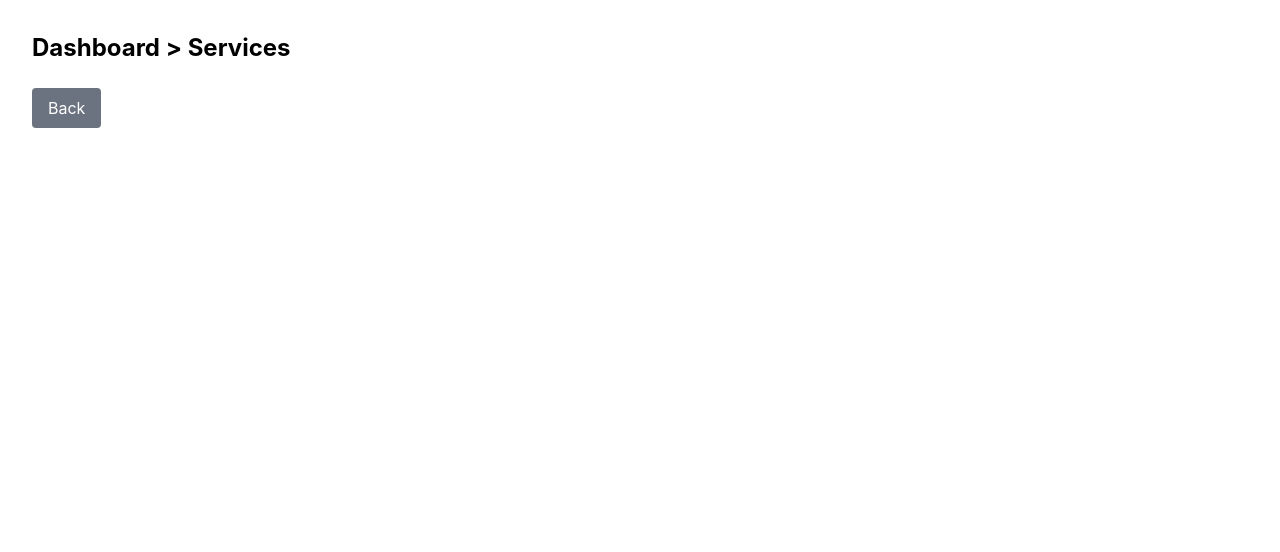
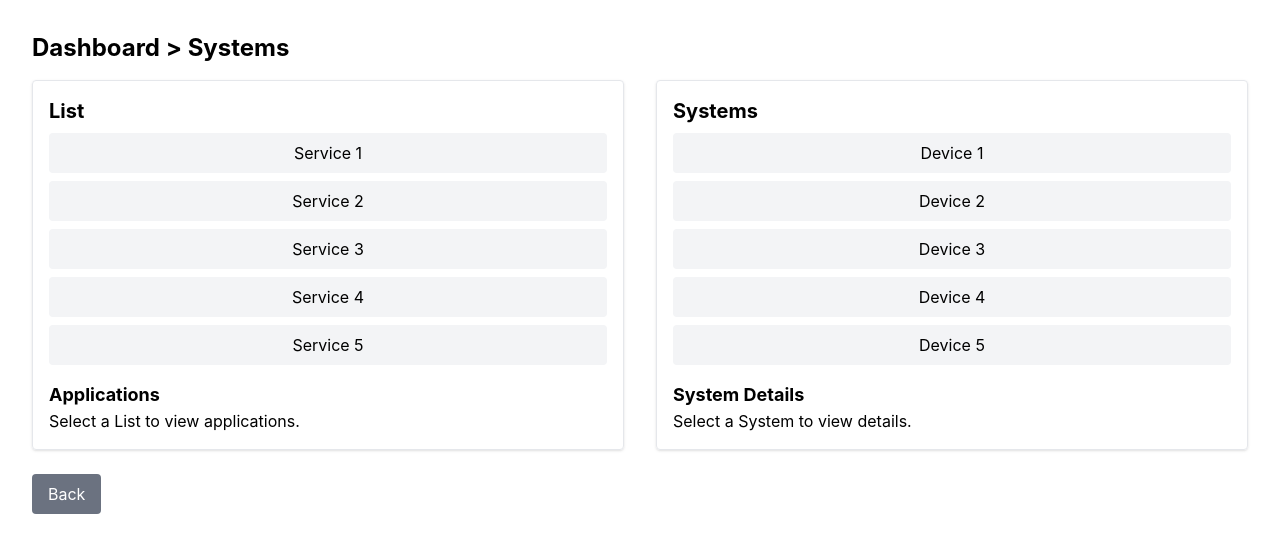
Before and after one commit to helenzhangyc/HackaTuLuWonderland, a React (Create React App) app in the folder wonderland_frontend/: page /services in a window 1280 px wide. Shown: the top 552 px of the page. Built offline with nearby package versions, Linux system fonts and the light colour scheme.

Commit message:
finished services page

```diff
--- a/wonderland_frontend/src/components/Services.js
+++ b/wonderland_frontend/src/components/Services.js
@@ -1,8 +1,117 @@
+import React, { useState } from "react";
+
 function Services() {
+    const [activeListItem, setActiveListItem] = useState(null);
+    const [activeSystemItem, setActiveSystemItem] = useState(null);
+
+    const listButtons = ["Service 1", "Service 2", "Service 3", "Service 4", "Service 5"];
+    const systemButtons = ["Device 1", "Device 2", "Device 3", "Device 4", "Device 5"];
+
+    const applicationsPlaceholder = {
+        "Service 1": [
+            { name: "Application A", affected: true, count: 3 },
+            { name: "Application B", affected: false },
+        ],
+        "Service 2": [
+            { name: "Application C", affected: true, count: 5 },
+            { name: "Application D", affected: false },
+        ],
+        // Add more placeholders for "List 3", etc.
+    };
+
+    const systemDetailsPlaceholder = {
+        "Device 1": [
+            { id: 1, type: "Type A", location: "Location A", ip: "192.0.2.1", serviceApp: "App A" },
+        ],
+        "Device 2": [
+            { id: 2, type: "Type B", location: "Location B", ip: "192.0.2.2", serviceApp: "App B" },
+        ],
+        // Add more placeholders for "System 3", etc.
+    };
+
+    const renderApplications = () => {
+        const data = applicationsPlaceholder[activeListItem] || [];
+        return (
+            <ul>
+                {data.map((app, index) => (
+                    <li
+                        key={index}
+                        className={`p-2 ${app.affected ? "text-red-600" : ""}`}
+                    >
+                        {app.name} {app.affected && `(${app.count})`}
+                        <br />
+                        <span className="text-sm">
+                            {app.affected ? "Affected" : "Not Affected"}
+                        </span>
+                    </li>
+                ))}
+            </ul>
+        );
+    };
+
+    const renderSystemDetails = () => {
+        const data = systemDetailsPlaceholder[activeSystemItem] || [];
+        return (
+            <div>
+                {data.map((system, index) => (
+                    <div key={index} className="mb-4">
+                        <h5 className="font-bold">Device {system.id}</h5>
+                        <p>Type: {system.type}</p>
+                        <p>Location: {system.location}</p>
+                        <p>IP: {system.ip}</p>
+                        <p>Service/App: {system.serviceApp}</p>
+                    </div>
+                ))}
+            </div>
+        );
+    };
+
     return (
         <div>
-            <h3 className="text-2xl font-bold">Dashboard &gt; Services</h3>
-            {/* Add your services content here */}
+            <h3 className="text-2xl font-bold">Dashboard &gt; Systems</h3>
+            <div className="grid grid-cols-2 gap-8 mt-4">
+                {/* List Section */}
+                <div className="p-4 border rounded shadow">
+                    <h4 className="text-xl font-bold mb-2">List</h4>
+                    <div>
+                        {listButtons.map((item, index) => (
+                            <button
+                                key={index}
+                                onClick={() => setActiveListItem(item)}
+                                className={`block w-full p-2 mb-2 rounded ${activeListItem === item ? "bg-blue-300" : "bg-gray-100"
+                                    }`}
+                            >
+                                {item}
+                            </button>
+                        ))}
+                    </div>
+                    <div className="mt-4">
+                        <h5 className="text-lg font-bold">Applications</h5>
+                        {activeListItem ? renderApplications() : <p>Select a List to view applications.</p>}
+                    </div>
+                </div>
+
+                {/* Systems Section */}
+                <div className="p-4 border rounded shadow">
+                    <h4 className="text-xl font-bold mb-2">Systems</h4>
+                    <div>
+                        {systemButtons.map((item, index) => (
+                            <button
+                                key={index}
+                                onClick={() => setActiveSystemItem(item)}
+                                className={`block w-full p-2 mb-2 rounded ${activeSystemItem === item ? "bg-blue-300" : "bg-gray-100"
+                                    }`}
+                            >
+                                {item}
+                            </button>
+                        ))}
+                    </div>
+                    <div className="mt-4">
+                        <h5 className="text-lg font-bold">System Details</h5>
+                        {activeSystemItem ? renderSystemDetails() : <p>Select a System to view details.</p>}
+                    </div>
+                </div>
+            </div>
         </div>
     );
 }
--- a/wonderland_frontend/src/components/Systems.js
+++ b/wonderland_frontend/src/components/Systems.js
@@ -4,15 +4,15 @@ function Systems() {
     const [activeListItem, setActiveListItem] = useState(null);
     const [activeSystemItem, setActiveSystemItem] = useState(null);
 
-    const listButtons = ["List 1", "List 2", "List 3", "List 4", "List 5"];
-    const systemButtons = ["System 1", "System 2", "System 3", "System 4", "System 5"];
+    const listButtons = ["Service 1", "Service 2", "Service 3", "Service 4", "Service 5"];
+    const systemButtons = ["Device 1", "Device 2", "Device 3", "Device 4", "Device 5"];
 
     const applicationsPlaceholder = {
-        "List 1": [
+        "Service 1": [
             { name: "Application A", affected: true, count: 3 },
             { name: "Application B", affected: false },
         ],
-        "List 2": [
+        "Service 2": [
             { name: "Application C", affected: true, count: 5 },
             { name: "Application D", affected: false },
         ],
@@ -20,10 +20,10 @@ function Systems() {
     };
 
     const systemDetailsPlaceholder = {
-        "System 1": [
+        "Device 1": [
             { id: 1, type: "Type A", location: "Location A", ip: "192.0.2.1", serviceApp: "App A" },
         ],
-        "System 2": [
+        "Device 2": [
             { id: 2, type: "Type B", location: "Location B", ip: "192.0.2.2", serviceApp: "App B" },
         ],
         // Add more placeholders for "System 3", etc.
```
